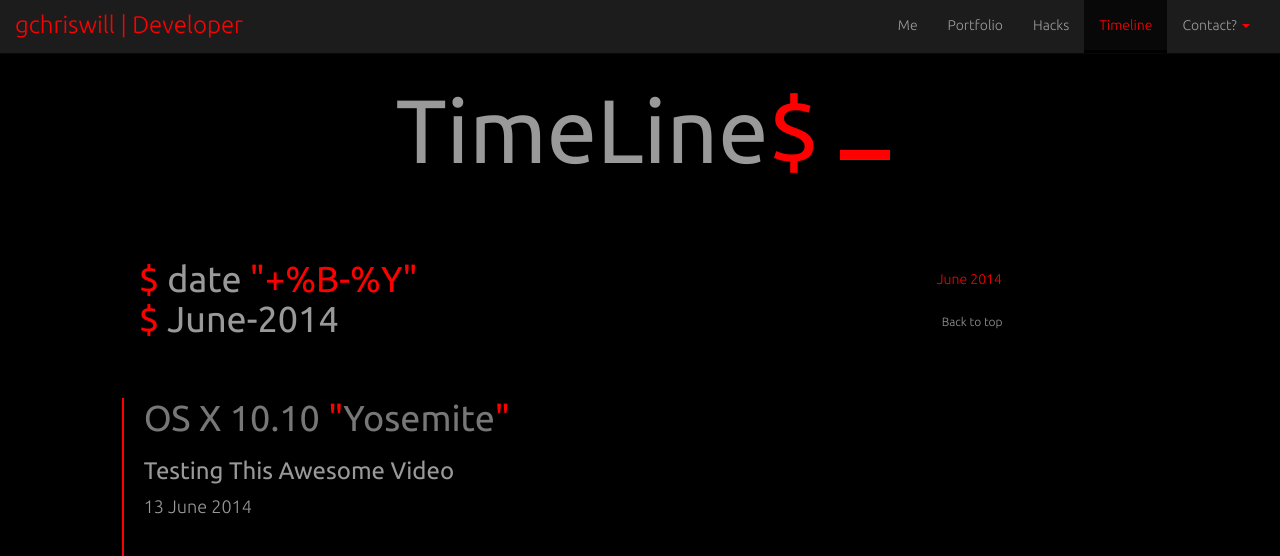
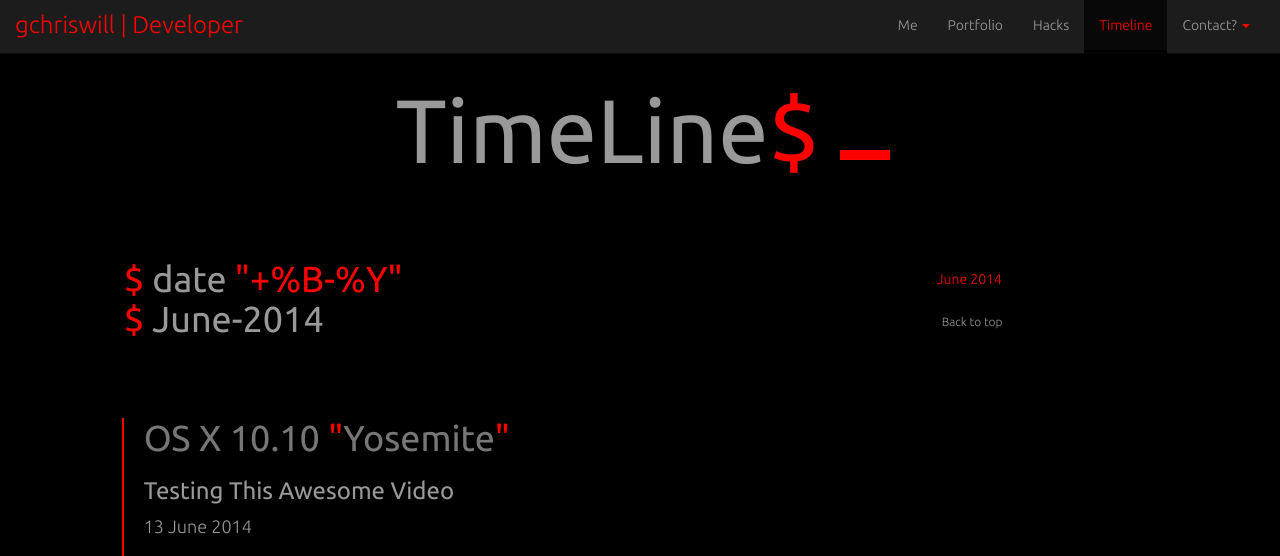
Before and after one commit to gchriswill/gchriswill.github.io, a Jekyll site: the page built from blog.html, in a window 1280 px wide and 1400 px high. Shown: the top 556 px of the window. Built offline with Jekyll 4.4.1, drawn with Linux system fonts in a browser that asks for light colours; nearby versions of some CDN libraries; Markdown is read by kramdown in place of the engine named in the settings; grey boxes are pictures that could not be loaded.

Commit message:
Fix post layout again!

```diff
--- a/blog.html
+++ b/blog.html
@@ -20,9 +20,8 @@
 		<!-- Blog Posts Sections -->
 		<section id="content" class="col-xs-11 col-sm-8 col-md-8 col-lg-8">
 
-		<div class="col-xm-12 col-sm-12 col-md-12 col-lg-12 monthHeader">
-			<h1 id="june14" class="hidden-xs" ><span class="red_punctuation">$</span> date <span class="red_punctuation">"+%B-%Y"</span><br><span class="red_punctuation">$ </span>June-2014</h1>
-			<h3 id="june14" class="hidden-sm hidden-md hidden-lg" ><span class="red_punctuation">$ </span>June-2014</h1>
+		<div class=" monthHeader">
+			<h1 id="june14" ><span class="red_punctuation">$</span> date <span class="red_punctuation">"+%B-%Y"</span><br><span class="red_punctuation">$ </span>June-2014</h1>
 		</div>
 
 		{% for posts in site.posts %}
--- a/css/meStyles.css
+++ b/css/meStyles.css
@@ -109,7 +109,6 @@
 	font-size: 18px;
 }
 div.timeline-posts-container {
-	margin: 50px 0px 50px 0px;
 	padding: 50px 0px 50px 0px;
 }
 div.timeline-posts-container > div.timeline-posts > h3,
@@ -138,7 +137,6 @@
 }
 div.monthHeader {
 	color: #999;
-	padding-bottom: 50px;
 	border-left: 2px solid black;
 }
 /* End of Blog Page Styling -------------------------------------- */
```
